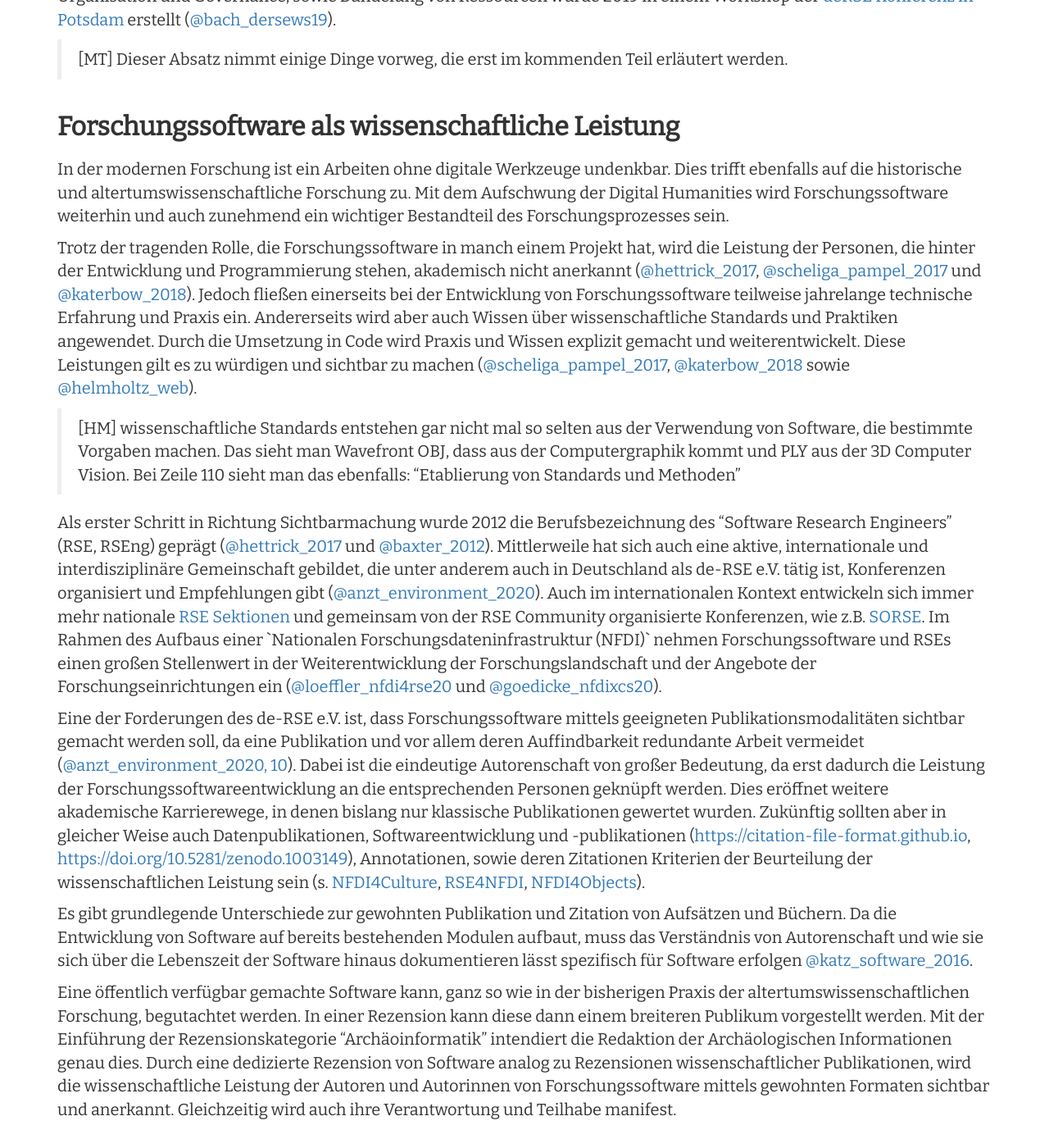
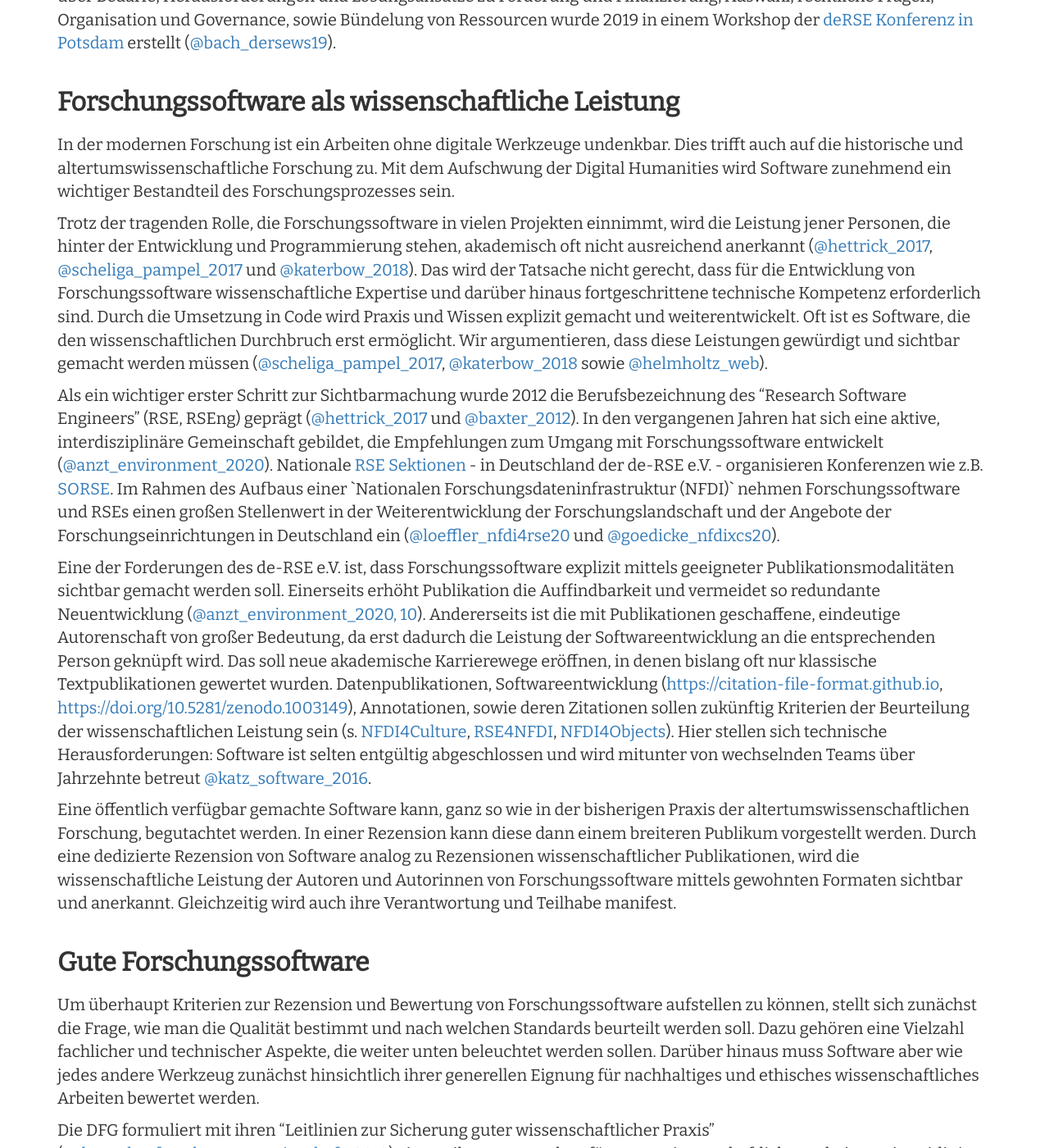
Before and after one commit to Research-Squirrel-Engineers/Impuls_SoftwareRezensionen_DGUF, a Jekyll site: the page built from Draft.md, in a window 1280 px wide and 1400 px high, scrolled down 2345 px. Shown: the whole window at 82% size. Built offline with Jekyll 4.4.1, drawn with Linux system fonts in a browser that asks for light colours; nearby versions of some CDN libraries; some of the changed text lies outside the part shown.

Commit message:
Anpassungsvorschläge für 'Forschungssoftware' und '... wissenschaftliche Leistung'

```diff
--- a/Draft.md
+++ b/Draft.md
@@ -71,34 +71,28 @@ Die hier vorgestellten Überlegungen, Kriterien und Vorschläge sollen als Arbei
 
 ## Forschungssoftware
 
-Die weiter unten vorgestellten Kriterien zur Rezension von Software zielen primär auf die Begutachtung von Forschungssoftware ab. Unter Forschungssoftware verstehen wir Software, die mit Fokus auf den Einsatz in der Forschung entwickelt wurde, also um Forschungsdaten zu erzeugen, zu verarbeiten oder zu analysieren [@hettrick_2014_14809](#hettrick_2014_14809). Dies sind beispielsweise Programme, die der Kalibrierung und Umrechnung von Messwerten, der Annotation von Texten und Objekten, oder der Bereitstellung sowie der Verknüpfung und Visualisierung fachlich relevanter Vokabulare dienen.
+Die weiter unten vorgestellten Kriterien zur Rezension von Software zielen primär auf die Begutachtung von Forschungssoftware ab. Unter Forschungssoftware verstehen wir Software, die mit Fokus auf den Einsatz in der Forschung entwickelt wurde, also um Forschungsdaten zu erzeugen, zu verarbeiten oder zu analysieren [@hettrick_2014_14809](#hettrick_2014_14809). Dies sind beispielsweise Programme, die der Kalibrierung und Umrechnung von Messwerten, der Visualisierung von Raumdaten, der Annotation von Texten und Objekten, oder der Bereitstellung sowie der Verknüpfung fachlich relevanter Vokabulare dienen.
 
 Forschungssoftware kann entweder für einen sehr spezifischen Bedarf oder aber einen allgemeinen Anwendungsbereich entwickelt werden. Sie ist dabei stets Teil des Forschungsprozesses, der in allen seinen Punkten nachvollziehbar und soweit möglich reproduzierbar sein muss. Forschungssoftware kann hierbei von zwei Blickwinkeln aus betrachtet werden:
-1. Forschende wenden eine Forschungssoftware im Kontext ihrer Arbeiten an
-oder
+
+1. Forschende wenden eine Forschungssoftware im Kontext ihrer Arbeiten an.
 2. Forschende entwickeln Forschungssoftware im Kontext ihrer Arbeiten.
 
-Im Gegensatz zur Forschungssoftware steht Software, die zur Nutzung spezifischer Geräte erforderlich ist, wie etwa zur Vermessung, zur fotografischen Dokumentation oder zur Analyse von Oberflächen und Inhaltsstoffen. Häufig handelt es sich dabei um proprietäre Software, die zusammen mit der Hardware vertrieben wird. Obwohl sie im Forschungsprozess eingesetzt wird, entspricht sie nicht unserem Verständnis von Forschungssoftware. Auch digitale Werkzeuge, die eine erhebliche Rolle in der praktischen Arbeit inne haben, jedoch keinen eigentlichen Anteil an der Erhebung, Bearbeitung und Analyse der Daten haben, sind in unserem Sinne keine Forschungssoftware. Trotzdem können auch sie mittels der vorgestellten Kriterien beurteilt werden.
+Im Gegensatz zur Forschungssoftware steht Software, die zur Nutzung spezifischer Geräte erforderlich ist, wie etwa zur Vermessung, zur fotografischen Dokumentation oder zur Analyse von Oberflächen und Inhaltsstoffen. Häufig handelt es sich dabei um proprietäre Software, die zusammen mit der Hardware vertrieben wird. Obwohl sie im Forschungsprozess eingesetzt wird, entspricht sie nicht unserem Verständnis von Forschungssoftware. Auch digitale Werkzeuge, die eine erhebliche Rolle in der praktischen Arbeit inne haben, jedoch keinen eigentlichen Anteil an der Erhebung, Bearbeitung und Analyse der Daten haben, sind in unserem Sinne keine Forschungssoftware. Dazu gehören z.B. Textverarbeitungs- oder Tabellenkalkulationsprogramme. Trotzdem können auch sie mittels der vorgestellten Kriterien beurteilt werden.
 
-Forschungssoftware ist in besonderer Weise Herausforderungen nachhaltiger Entwicklung und Pflege ausgesetzt. Ein Hauptfaktor für fehlende Nachhaltigkeit von Forschungssoftware ist der Mangel an langfristiger Finanzierung für \`Forschungssoftware-Ingenieure\`, die sich um die geeignete Architektur, Organisation, Implementierung, Dokumentation und Interaktion mit der Gemeinschaft für die Software kümmern, gepaart mit der Umsetzung von Maßnahmen, um die Software während und nach dem Entwicklungsprozess nachhaltig zu machen ([@anzt_environment_2020, 2](#anzt_environment_2020)). Ein Überblick über Bedarfe, Herausforderungen und Lösungsansätze zu Förderung und Finanzierung, Auswahl, rechtliche Fragen, Organisation und Governance, sowie Bündelung von Ressourcen wurde 2019 in einem Workshop der [deRSE Konferenz in Potsdam](https://de-rse.org/de/conf2019/index.html) erstellt ([@bach_dersews19](#bach_dersews19)).
-
- > [MT] Dieser Absatz nimmt einige Dinge vorweg, die erst im kommenden Teil erläutert werden.
+Forschungssoftware ist in besonderer Weise Herausforderungen nachhaltiger Entwicklung und Pflege ausgesetzt. Als einen Hauptfaktor für fehlende Nachhaltigkeit von Forschungssoftware identifizieren wir den Mangel an langfristiger Finanzierung für \`Forschungssoftware-Ingenieure\`, die sich konkret um die geeignete Architektur, Organisation, Implementierung und Dokumentation der Software kümmern, gepaart mit der Umsetzung von Maßnahmen, um die Software während und nach dem Entwicklungsprozess nachhaltig zu machen ([@anzt_environment_2020, 2](#anzt_environment_2020)). Ein Überblick über Bedarfe, Herausforderungen und Lösungsansätze zu Förderung und Finanzierung, Auswahl, rechtliche Fragen, Organisation und Governance, sowie Bündelung von Ressourcen wurde 2019 in einem Workshop der [deRSE Konferenz in Potsdam](https://de-rse.org/de/conf2019/index.html) erstellt ([@bach_dersews19](#bach_dersews19)).
 
 ### Forschungssoftware als wissenschaftliche Leistung
 
-In der modernen Forschung ist ein Arbeiten ohne digitale Werkzeuge undenkbar. Dies trifft ebenfalls auf die historische und altertumswissenschaftliche Forschung zu. Mit dem Aufschwung der Digital Humanities wird Forschungssoftware weiterhin und auch zunehmend ein wichtiger Bestandteil des Forschungsprozesses sein.
+In der modernen Forschung ist ein Arbeiten ohne digitale Werkzeuge undenkbar. Dies trifft auch auf die historische und altertumswissenschaftliche Forschung zu. Mit dem Aufschwung der Digital Humanities wird Software zunehmend ein wichtiger Bestandteil des Forschungsprozesses sein.
 
-Trotz der tragenden Rolle, die Forschungssoftware in manch einem Projekt hat, wird die Leistung der Personen, die hinter der Entwicklung und Programmierung stehen, akademisch nicht anerkannt ([@hettrick_2017](#hettrick_2017), [@scheliga_pampel_2017](#scheliga_pampel_2017) und [@katerbow_2018](#katerbow_2018)). Jedoch fließen einerseits bei der Entwicklung von Forschungssoftware teilweise jahrelange technische Erfahrung und Praxis ein. Andererseits wird aber auch Wissen über wissenschaftliche Standards und Praktiken angewendet. Durch die Umsetzung in Code wird Praxis und Wissen explizit gemacht und weiterentwickelt. Diese Leistungen gilt es zu würdigen und sichtbar zu machen ([@scheliga_pampel_2017](#scheliga_pampel_2017), [@katerbow_2018](#katerbow_2018) sowie [@helmholtz_web](#helmholtz_web)).
+Trotz der tragenden Rolle, die Forschungssoftware in vielen Projekten einnimmt, wird die Leistung jener Personen, die hinter der Entwicklung und Programmierung stehen, akademisch oft nicht ausreichend anerkannt ([@hettrick_2017](#hettrick_2017), [@scheliga_pampel_2017](#scheliga_pampel_2017) und [@katerbow_2018](#katerbow_2018)). Das wird der Tatsache nicht gerecht, dass für die Entwicklung von Forschungssoftware wissenschaftliche Expertise und darüber hinaus fortgeschrittene technische Kompetenz erforderlich sind. Durch die Umsetzung in Code wird Praxis und Wissen explizit gemacht und weiterentwickelt. Oft ist es Software, die den wissenschaftlichen Durchbruch erst ermöglicht. Wir argumentieren, dass diese Leistungen gewürdigt und sichtbar gemacht werden müssen ([@scheliga_pampel_2017](#scheliga_pampel_2017), [@katerbow_2018](#katerbow_2018) sowie [@helmholtz_web](#helmholtz_web)).
 
-> [HM] wissenschaftliche Standards entstehen gar nicht mal so selten aus der Verwendung von Software, die bestimmte Vorgaben machen. Das sieht man Wavefront OBJ, dass aus der Computergraphik kommt und PLY aus der 3D Computer Vision. Bei Zeile 110 sieht man das ebenfalls: "Etablierung von Standards und Methoden"
+Als ein wichtiger erster Schritt zur Sichtbarmachung wurde 2012 die Berufsbezeichnung des "Research Software Engineers" (RSE, RSEng) geprägt ([@hettrick_2017](#hettrick_2017) und [@baxter_2012](#baxter_2012)). In den vergangenen Jahren hat sich eine aktive, interdisziplinäre Gemeinschaft gebildet, die Empfehlungen zum Umgang mit Forschungssoftware entwickelt ([@anzt_environment_2020](#anzt_environment_2020)). Nationale [RSE Sektionen](https://sorse.github.io/contact/chapters/) - in Deutschland der de-RSE e.V. - organisieren Konferenzen wie z.B. [SORSE](https://sorse.github.io). Im Rahmen des Aufbaus einer \`Nationalen Forschungsdateninfrastruktur (NFDI)\` nehmen Forschungssoftware und RSEs einen großen Stellenwert in der Weiterentwicklung der Forschungslandschaft und der Angebote der Forschungseinrichtungen in Deutschland ein ([@loeffler_nfdi4rse20](#loeffler_nfdi4rse20) und [@goedicke_nfdixcs20](#goedicke_nfdixcs20)).
 
-Als erster Schritt in Richtung Sichtbarmachung wurde 2012 die Berufsbezeichnung des "Software Research Engineers" (RSE, RSEng) geprägt ([@hettrick_2017](#hettrick_2017) und [@baxter_2012](#baxter_2012)). Mittlerweile hat sich auch eine aktive, internationale und interdisziplinäre Gemeinschaft gebildet, die unter anderem auch in Deutschland als de-RSE e.V. tätig ist, Konferenzen organisiert und Empfehlungen gibt ([@anzt_environment_2020](#anzt_environment_2020)). Auch im internationalen Kontext entwickeln sich immer mehr nationale [RSE Sektionen](https://sorse.github.io/contact/chapters/) und gemeinsam von der RSE Community organisierte Konferenzen, wie z.B. [SORSE](https://sorse.github.io). Im Rahmen des Aufbaus einer \`Nationalen Forschungsdateninfrastruktur (NFDI)\` nehmen Forschungssoftware und RSEs einen großen Stellenwert in der Weiterentwicklung der Forschungslandschaft und der Angebote der Forschungseinrichtungen ein ([@loeffler_nfdi4rse20](#loeffler_nfdi4rse20) und [@goedicke_nfdixcs20](#goedicke_nfdixcs20)).
+Eine der Forderungen des de-RSE e.V. ist, dass Forschungssoftware explizit mittels geeigneter Publikationsmodalitäten sichtbar gemacht werden soll. Einerseits erhöht Publikation die Auffindbarkeit und vermeidet so redundante Neuentwicklung ([@anzt_environment_2020, 10](#anzt_environment_2020)). Andererseits ist die mit Publikationen geschaffene, eindeutige Autorenschaft von großer Bedeutung, da erst dadurch die Leistung der Softwareentwicklung an die entsprechenden Person geknüpft wird. Das soll neue akademische Karrierewege eröffnen, in denen bislang oft nur klassische Textpublikationen gewertet wurden. Datenpublikationen, Softwareentwicklung ([https://citation-file-format.github.io](https://citation-file-format.github.io), [https://doi.org/10.5281/zenodo.1003149](https://doi.org/10.5281/zenodo.1003149)), Annotationen, sowie deren Zitationen sollen zukünftig Kriterien der Beurteilung der wissenschaftlichen Leistung sein (s. [NFDI4Culture](https://nfdi4culture.de), [RSE4NFDI](https://www.rse4nfdi.de/de/index.html), [NFDI4Objects](https://www.nfdi4objects.net)). Hier stellen sich technische Herausforderungen: Software ist selten entgültig abgeschlossen und wird mitunter von wechselnden Teams über Jahrzehnte betreut [@katz_software_2016](#katz_software_2016).
 
-Eine der Forderungen des de-RSE e.V. ist, dass Forschungssoftware mittels geeigneten Publikationsmodalitäten sichtbar gemacht werden soll, da eine Publikation und vor allem deren Auffindbarkeit redundante Arbeit vermeidet ([@anzt_environment_2020, 10](#anzt_environment_2020)). Dabei ist die eindeutige Autorenschaft von großer Bedeutung, da erst dadurch die Leistung der Forschungssoftwareentwicklung an die entsprechenden Personen geknüpft werden. Dies eröffnet weitere akademische Karrierewege, in denen bislang nur klassische Publikationen gewertet wurden. Zukünftig sollten aber in gleicher Weise auch Datenpublikationen, Softwareentwicklung und -publikationen ([https://citation-file-format.github.io](https://citation-file-format.github.io), [https://doi.org/10.5281/zenodo.1003149](https://doi.org/10.5281/zenodo.1003149)), Annotationen, sowie deren Zitationen Kriterien der Beurteilung der wissenschaftlichen Leistung sein (s. [NFDI4Culture](https://nfdi4culture.de), [RSE4NFDI](https://www.rse4nfdi.de/de/index.html), [NFDI4Objects](https://www.nfdi4objects.net)).
-
-Es gibt grundlegende Unterschiede zur gewohnten Publikation und Zitation von Aufsätzen und Büchern. Da die Entwicklung von Software auf bereits bestehenden Modulen aufbaut, muss das Verständnis von Autorenschaft und wie sie sich über die Lebenszeit der Software hinaus dokumentieren lässt spezifisch für Software erfolgen [@katz_software_2016](#katz_software_2016).
-
-Eine öffentlich verfügbar gemachte Software kann, ganz so wie in der bisherigen Praxis der altertumswissenschaftlichen Forschung, begutachtet werden. In einer Rezension kann diese dann einem breiteren Publikum vorgestellt werden. Mit der Einführung der Rezensionskategorie "Archäoinformatik" intendiert die Redaktion der Archäologischen Informationen genau dies. Durch eine dedizierte Rezension von Software analog zu Rezensionen wissenschaftlicher Publikationen, wird die wissenschaftliche Leistung der Autoren und Autorinnen von Forschungssoftware mittels gewohnten Formaten sichtbar und anerkannt. Gleichzeitig wird auch ihre Verantwortung und Teilhabe manifest.
+Eine öffentlich verfügbar gemachte Software kann, ganz so wie in der bisherigen Praxis der altertumswissenschaftlichen Forschung, begutachtet werden. In einer Rezension kann diese dann einem breiteren Publikum vorgestellt werden. Durch eine dedizierte Rezension von Software analog zu Rezensionen wissenschaftlicher Publikationen, wird die wissenschaftliche Leistung der Autoren und Autorinnen von Forschungssoftware mittels gewohnten Formaten sichtbar und anerkannt. Gleichzeitig wird auch ihre Verantwortung und Teilhabe manifest.
 
 ### Gute Forschungssoftware
 
```
